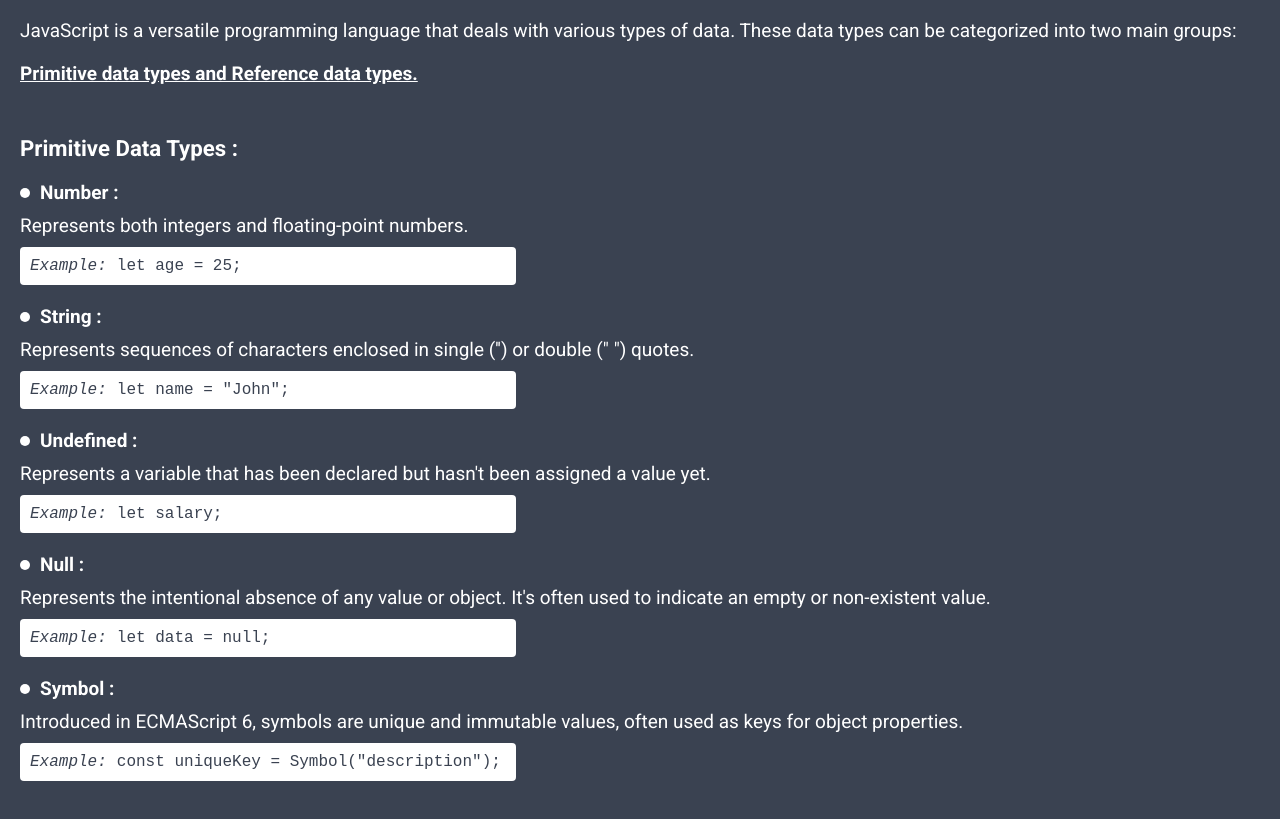
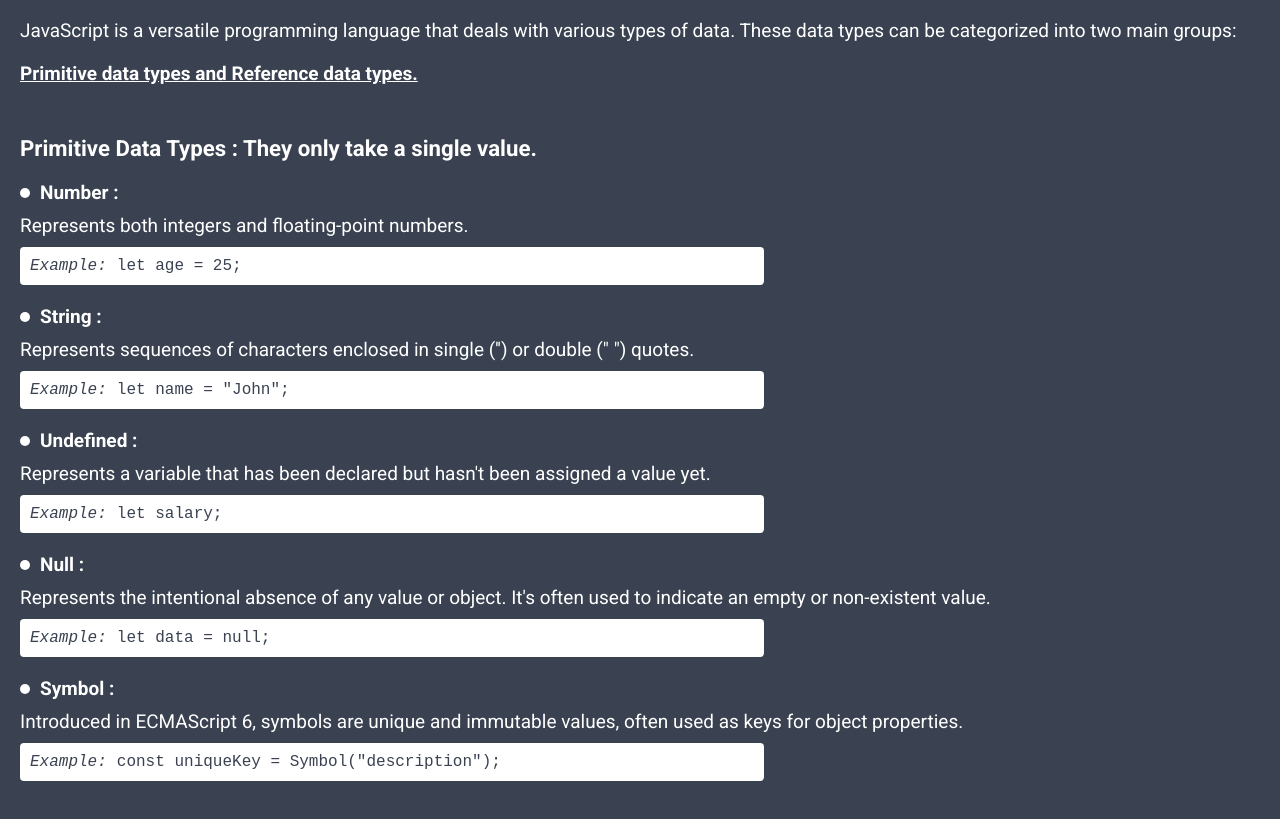
Before and after one commit to barnabasory/javascript_challenges, a React (Create React App) app: page /#/intro-to-javascript in a window 1280 px wide. Shown: the part 1240-2059 px from the top of the page. Built offline with nearby package versions, Linux system fonts and the light colour scheme.

Commit message:
work on the IntroToJavascript Stylesheet

```diff
--- a/src/components/IntroToJavascript/IntroToJavascript.jsx
+++ b/src/components/IntroToJavascript/IntroToJavascript.jsx
@@ -46,7 +46,7 @@ const IntroToJavascipt = () => {
             </span>
             <b>Primitive data types and Reference data types.</b>
           </p>
-          <h3>Primitive Data Types :</h3>
+          <h3>Primitive Data Types : They only take a single value.</h3>
           {primitiveData.map((tile) => (
             <li className={styles.data_type}>
               <b>
--- a/src/components/IntroToJavascript/IntroToJavascript.module.scss
+++ b/src/components/IntroToJavascript/IntroToJavascript.module.scss
@@ -100,7 +100,7 @@
         color: var(--bg-color);
         padding: 10px;
         border-radius: 4px;
-        width: 40%;
+        width: 60%;
       }
     }
   }
```
